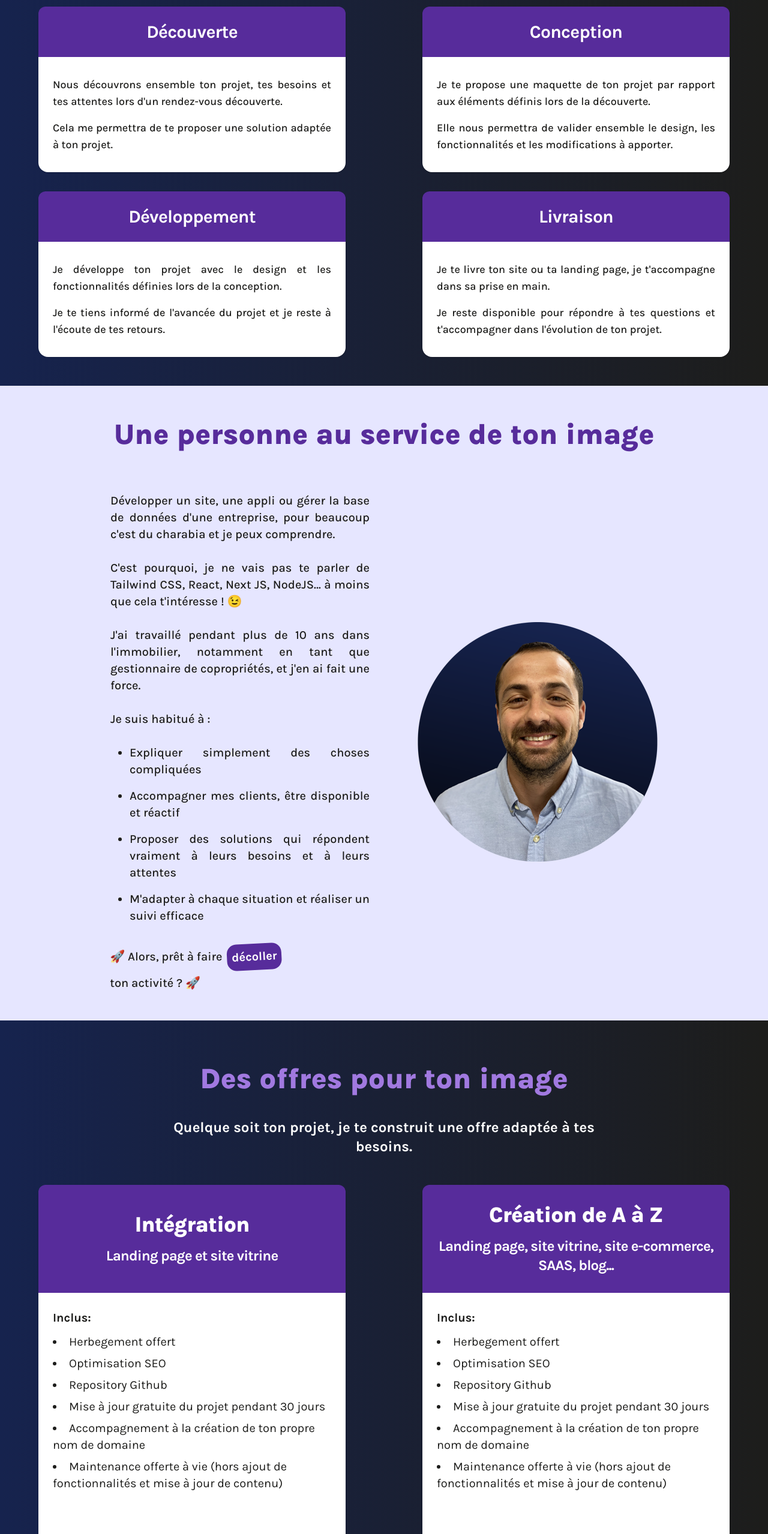
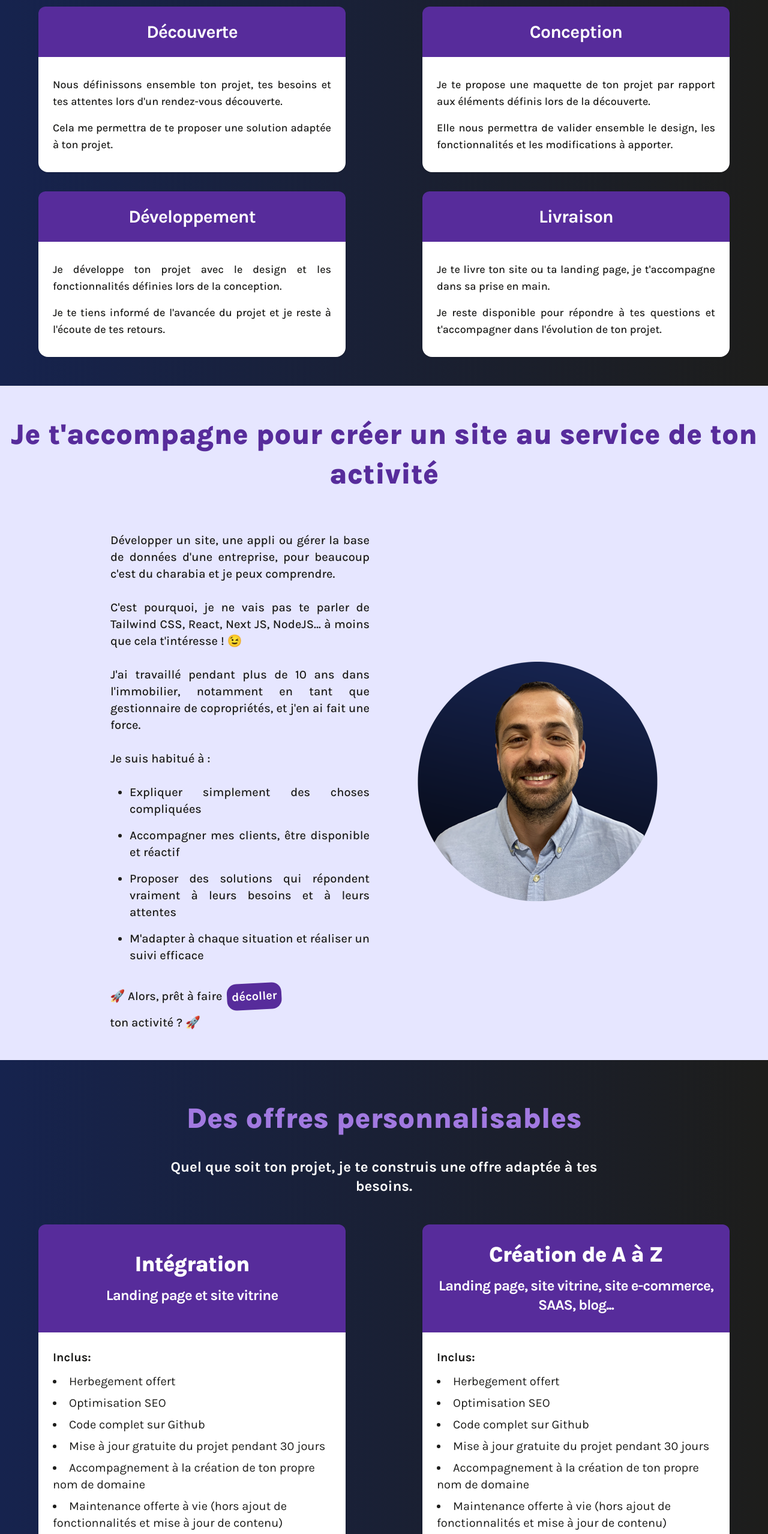
Before and after one commit to JeremyGulliet/siteperso, a Next.js app: page / in a window 1280 px wide. Shown: the part 2220-4777 px from the top of the page at 60% size. Built offline with nearby package versions, Linux system fonts and the light colour scheme.

Commit message:
Correction texte

```diff
--- a/components/Features-section/dataSolution.ts
+++ b/components/Features-section/dataSolution.ts
@@ -9,7 +9,7 @@ export const cards: Card[] = [
     id: 1,
     title: "Découverte",
     description:
-      "Nous découvrons ensemble ton projet, tes besoins et tes attentes lors d'un rendez-vous découverte.\n\nCela me permettra de te proposer une solution adaptée à ton projet.",
+      "Nous définissons ensemble ton projet, tes besoins et tes attentes lors d'un rendez-vous découverte.\n\nCela me permettra de te proposer une solution adaptée à ton projet.",
   },
   {
     id: 2,
--- a/components/about-section/about.tsx
+++ b/components/about-section/about.tsx
@@ -36,7 +36,7 @@ export default function About() {
       className="scroll-mt-header-responsive lg:scroll-mt-header flex flex-col items-center justify-center gap-8 bg-lightPurple py-4 md:gap-16 md:py-12"
     >
       <h1 className="px-4 text-center text-2xl font-extrabold leading-tight text-nebuleuse md:text-5xl md:leading-snug">
-        Une personne au service de ton image
+        Je t'accompagne pour créer un site au service de ton activité
       </h1>
 
       <div className="flex w-full flex-col items-center gap-8 px-4 md:px-6 lg:w-10/12 lg:flex-row lg:gap-20 xl:w-9/12">
--- a/components/offre-section/dataOffre.ts
+++ b/components/offre-section/dataOffre.ts
@@ -15,7 +15,7 @@ export const cards: Card[] = [
     features: [
       "Herbegement offert",
       "Optimisation SEO",
-      "Repository Github",
+      "Code complet sur Github",
       "Mise à jour gratuite du projet pendant 30 jours",
       "Accompagnement à la création de ton propre nom de domaine",
       "Maintenance offerte à vie (hors ajout de fonctionnalités et mise à jour de contenu)",
@@ -28,7 +28,7 @@ export const cards: Card[] = [
     features: [
       "Herbegement offert",
       "Optimisation SEO",
-      "Repository Github",
+      "Code complet sur Github",
       "Mise à jour gratuite du projet pendant 30 jours",
       "Accompagnement à la création de ton propre nom de domaine",
       "Maintenance offerte à vie (hors ajout de fonctionnalités et mise à jour de contenu)",
--- a/components/offre-section/offre.tsx
+++ b/components/offre-section/offre.tsx
@@ -9,10 +9,10 @@ export default function Offre() {
         className="scroll-mt-header-responsive lg:scroll-mt-header flex flex-col items-center justify-center gap-4 px-4 py-8 sm:gap-8 sm:px-6 sm:py-16"
       >
         <h1 className="text-center text-2xl font-extrabold leading-tight text-purple sm:text-[32px] md:text-5xl md:leading-snug">
-          Des offres pour ton image
+          Des offres personnalisables
         </h1>
         <p className="w-full text-center text-lg font-bold text-white sm:text-xl md:w-7/12 md:text-2xl">
-          Quelque soit ton projet, je te construit une offre adaptée à tes
+          Quel que soit ton projet, je te construis une offre adaptée à tes
           besoins.
         </p>
         <div className="flex w-full max-w-7xl flex-col flex-wrap justify-center gap-6 pt-4 sm:flex-row sm:gap-12">
```
